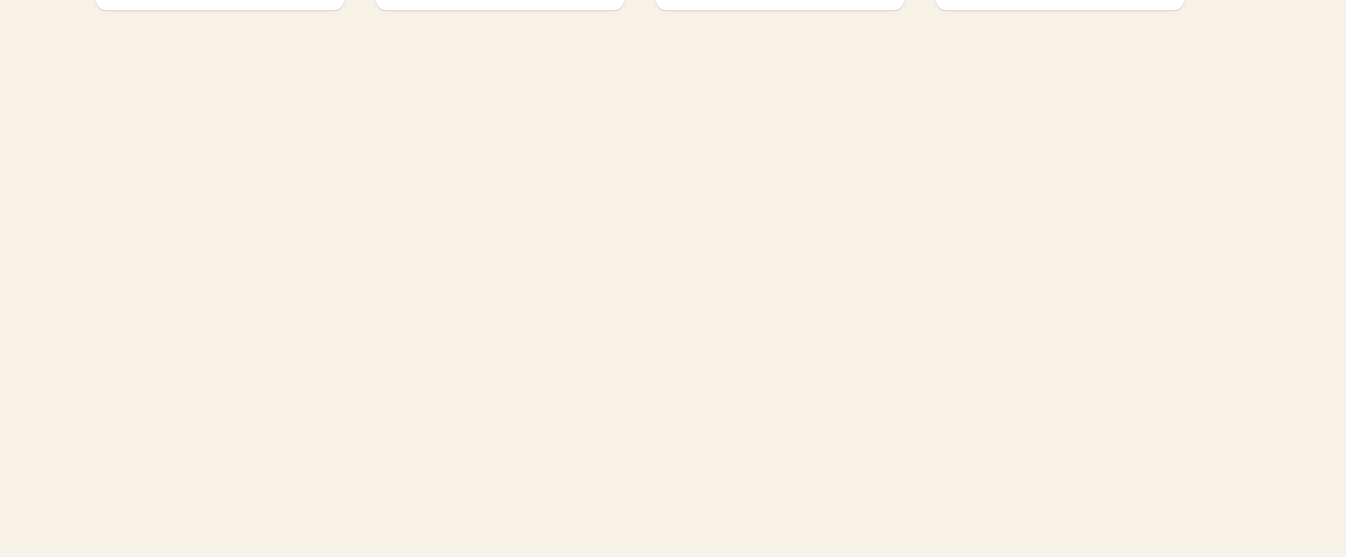
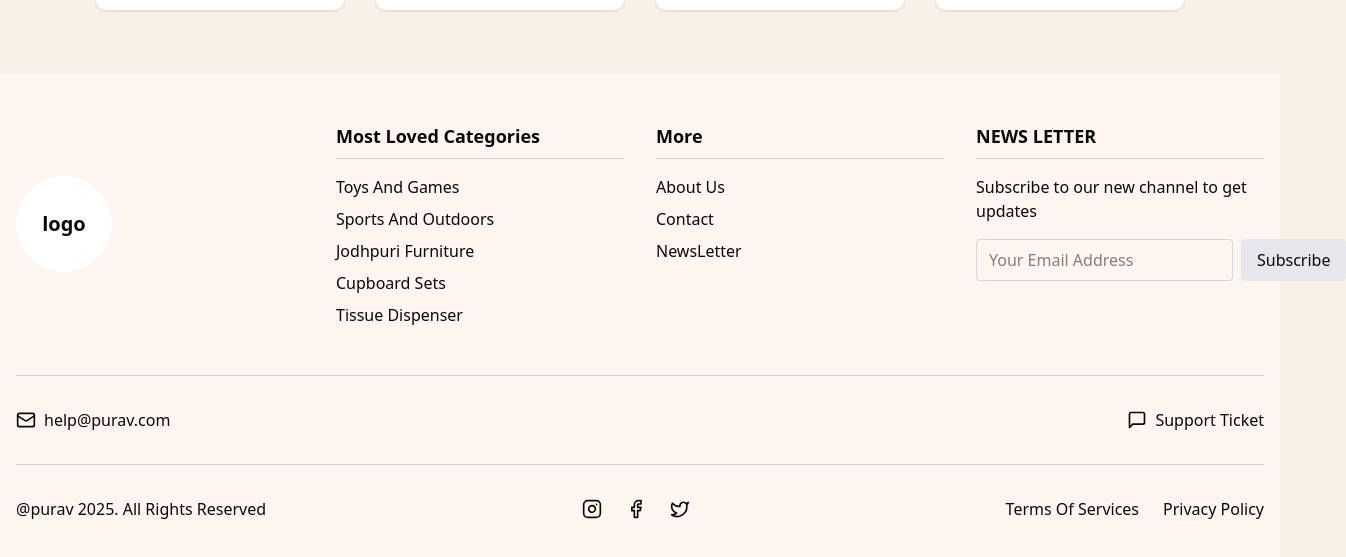
Before and after one commit to prem528/E-commerce-Project, a Next.js app: page /furnitures in a window 1280 px wide. Shown: the part 3892-4449 px from the top of the page, 1346 px wide, since content can reach past the window. Before the commit the page ends 3966 px from the top, so only its background shows below. Built offline with nearby package versions, Linux system fonts and the light colour scheme.

Commit message:
Footer Component Added

```diff
--- a/src/app/furnitures/page.tsx
+++ b/src/app/furnitures/page.tsx
@@ -1,9 +1,10 @@
+import Navbar from "@/customComponents/navbar";
 import { HeroCarousel } from "@/app/furnitures/hero-carousel";
-import Navbar from "@/customComponents/navbar";
 import { NavigationBar } from "@/customComponents/navigation-bar";
 import { NewArrivals } from "@/app/furnitures/new-arrivals";
 import { ShopCategories } from "@/app/furnitures/shop-categories";
 import { FurnitureRange } from "./furniture-range";
+import Footer from "@/customComponents/Footer";
 
 const heroSlides = [
   {
@@ -42,6 +43,7 @@ export default function Home() {
       </div>
       <ShopCategories/>
       <FurnitureRange/>
+      <Footer/>
     </main>
   );
 }
--- /dev/null
+++ b/src/customComponents/Footer.tsx
@@ -0,0 +1,91 @@
+import React from 'react';
+import { Mail, Facebook, Instagram, Twitter, MessageSquare } from 'lucide-react';
+
+const Footer: React.FC = () => {
+  const currentYear = new Date().getFullYear();
+
+  return (
+    <footer className="bg-[#FDF6F0] px-4 py-12 mt-auto">
+      <div className="max-w-7xl mx-auto">
+        <div className="grid grid-cols-1 md:grid-cols-4 gap-8">
+          {/* Logo Section */}
+          <div className="flex items-center justify-center md:justify-start">
+            <div className="w-24 h-24 bg-white rounded-full flex items-center justify-center">
+              <span className="text-xl font-semibold">logo</span>
+            </div>
+          </div>
+
+          {/* Most Loved Categories */}
+          <div>
+            <h3 className="text-lg font-semibold mb-4 border-b border-gray-300 pb-2">Most Loved Categories</h3>
+            <ul className="space-y-2">
+              <li><a href="#" className="hover:text-gray-600">Toys And Games</a></li>
+              <li><a href="#" className="hover:text-gray-600">Sports And Outdoors</a></li>
+              <li><a href="#" className="hover:text-gray-600">Jodhpuri Furniture</a></li>
+              <li><a href="#" className="hover:text-gray-600">Cupboard Sets</a></li>
+              <li><a href="#" className="hover:text-gray-600">Tissue Dispenser</a></li>
+            </ul>
+          </div>
+
+          {/* More Section */}
+          <div>
+            <h3 className="text-lg font-semibold mb-4 border-b border-gray-300 pb-2">More</h3>
+            <ul className="space-y-2">
+              <li><a href="about" className="hover:text-gray-600">About Us</a></li>
+              <li><a href="contact" className="hover:text-gray-600">Contact</a></li>
+              <li><a href="news" className="hover:text-gray-600">NewsLetter</a></li>
+            </ul>
+          </div>
+
+          {/* Newsletter Section */}
+          <div>
+            <h3 className="text-lg font-semibold mb-4 border-b border-gray-300 pb-2">NEWS LETTER</h3>
+            <p className="mb-4">Subscribe to our new channel to get updates</p>
+            <div className="flex gap-2">
+              <input
+                type="email"
+                placeholder="Your Email Address"
+                className="flex-1 px-3 py-2 rounded border border-gray-300 focus:outline-none focus:ring-1 focus:ring-gray-400"
+              />
+              <button className="bg-gray-200 px-4 py-2 rounded hover:bg-gray-300 transition-colors">
+                Subscribe
+              </button>
+            </div>
+          </div>
+        </div>
+
+        {/* Conversation Section */}
+        <div className="mt-12 border-t border-gray-300 pt-8">
+          <div className="flex flex-col md:flex-row justify-between items-center gap-4">
+            <div className="flex items-center gap-2">
+              <Mail size={20} />
+              <span>help@purav.com</span>
+            </div>
+            <div className="flex items-center gap-2">
+              <MessageSquare size={20} />
+              <span>Support Ticket</span>
+            </div>
+          </div>
+        </div>
+
+        {/* Bottom Section */}
+        <div className="mt-8 pt-8 border-t border-gray-300 flex flex-col md:flex-row justify-between items-center gap-4">
+          <div>
+            <p>@purav {currentYear}. All Rights Reserved</p>
+          </div>
+          <div className="flex gap-6">
+            <a href="#" className="hover:text-gray-600"><Instagram size={20} /></a>
+            <a href="#" className="hover:text-gray-600"><Facebook size={20} /></a>
+            <a href="#" className="hover:text-gray-600"><Twitter size={20} /></a>
+          </div>
+          <div className="flex gap-6">
+            <a href="#" className="hover:text-gray-600">Terms Of Services</a>
+            <a href="#" className="hover:text-gray-600">Privacy Policy</a>
+          </div>
+        </div>
+      </div>
+    </footer>
+  );
+};
+
+export default Footer;
```
